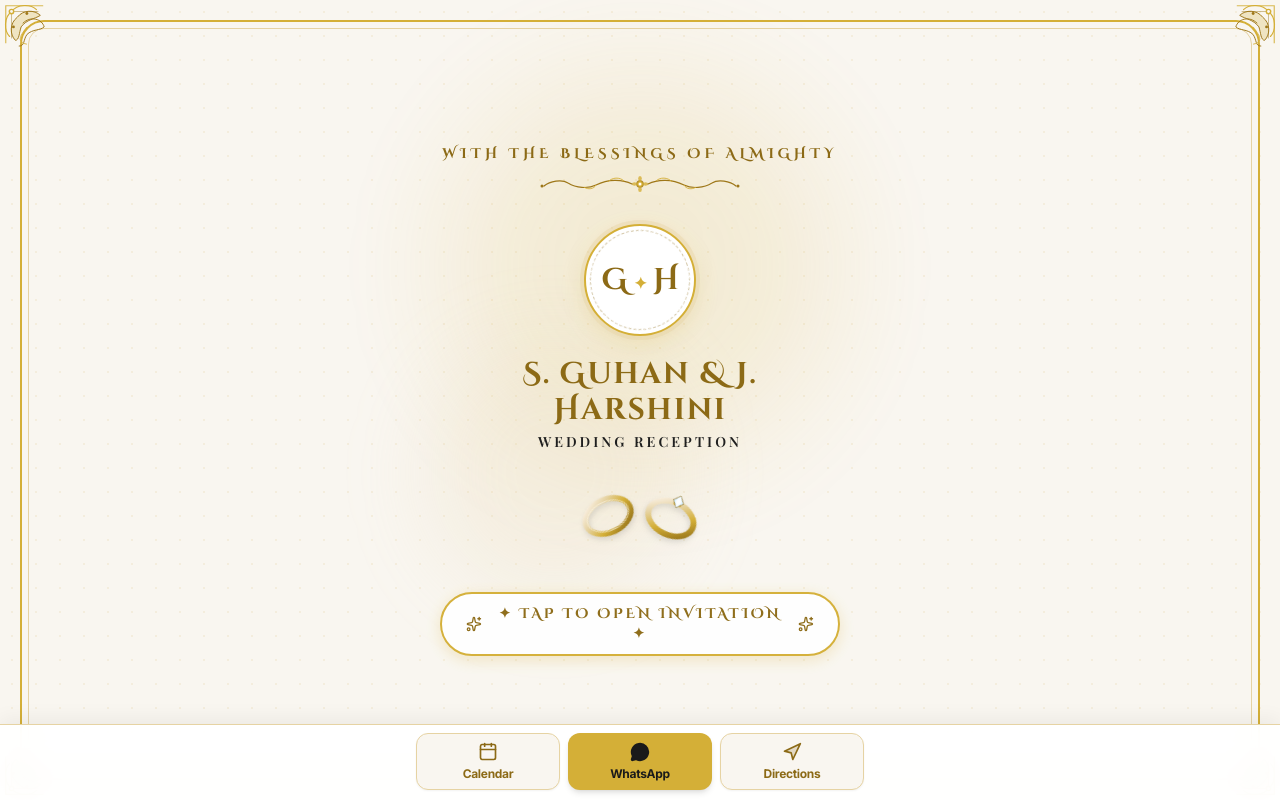
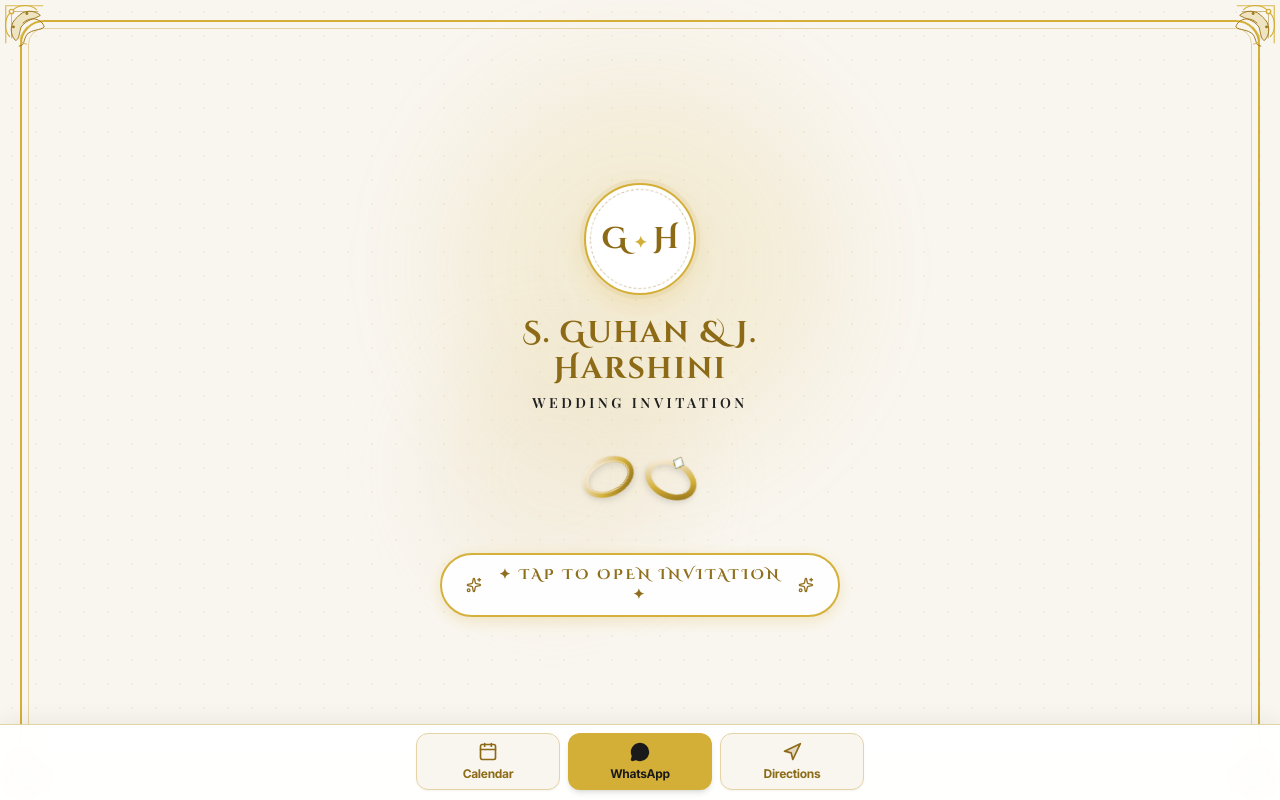
Before and after one commit to naveennagarajan34/react-vite-website, a React (Vite) app: page / in a window 1280 px wide. Shown: the top 800 px of the page. Built offline with nearby package versions, Linux system fonts and the light colour scheme; the HTML template or start-up script is replaced by a standard one; a web font is replaced by a local one.

Commit message:
refactor: simplify LandingCurtain header and update label to Wedding Invitation

```diff
--- a/src/components/LandingCurtain.jsx
+++ b/src/components/LandingCurtain.jsx
@@ -1,6 +1,6 @@
 import React, { useState } from 'react';
 import confetti from 'canvas-confetti';
-import { PosterCornerOrnament, FloralFiligreeDivider } from './OrnamentalMotifs';
+import { PosterCornerOrnament } from './OrnamentalMotifs';
 import { Sparkles } from 'lucide-react';
 
 export const LandingCurtain = ({ onOpen, playBgm }) => {
@@ -76,16 +76,8 @@ export const LandingCurtain = ({ onOpen, playBgm }) => {
       {/* Content Container */}
       <div className="relative z-10 max-w-md w-full px-6 text-center flex flex-col items-center">
 
-        {/* Top Blessing Header */}
-        <div className="mb-2">
-          <span className="font-cinzel text-xs sm:text-sm tracking-[0.3em] uppercase text-[#8C6A16] font-bold block">
-            WITH THE BLESSINGS OF ALMIGHTY
-          </span>
-          <FloralFiligreeDivider className="my-2" />
-        </div>
-
         {/* Luxury Gold Foil Monogram Crest */}
-        <div className="my-3 relative">
+        <div className="mb-3 relative">
           <div className="w-24 h-24 sm:w-28 sm:h-28 rounded-full border-2 border-[#D4AF37] bg-[#FFFFFF] shadow-[0_8px_24px_rgba(212,175,55,0.2)] flex items-center justify-center relative ring-4 ring-[#E6D3A3]/40">
             {/* Spinning subtle gold accent ring */}
             <div className="absolute inset-1 border border-dashed border-[#8C6A16]/40 rounded-full animate-[spin_30s_linear_infinite]" />
@@ -99,8 +91,8 @@ export const LandingCurtain = ({ onOpen, playBgm }) => {
         <h1 className="font-cinzel text-2xl sm:text-3xl font-bold text-[#8C6A16] tracking-wider mt-2">
           S. Guhan &amp; J. Harshini
         </h1>
-        <p className="font-playfair text-xs sm:text-sm tracking-[0.22em] text-[#1F1F1F] uppercase font-semibold mt-1">
-          Wedding Reception
+        <p className="font-playfair text-xs sm:text-sm tracking-[0.25em] text-[#1F1F1F] uppercase font-semibold mt-1.5">
+          Wedding Invitation
         </p>
 
         {/* Interactive Wedding Rings Union / Interlocking Animation */}
```
